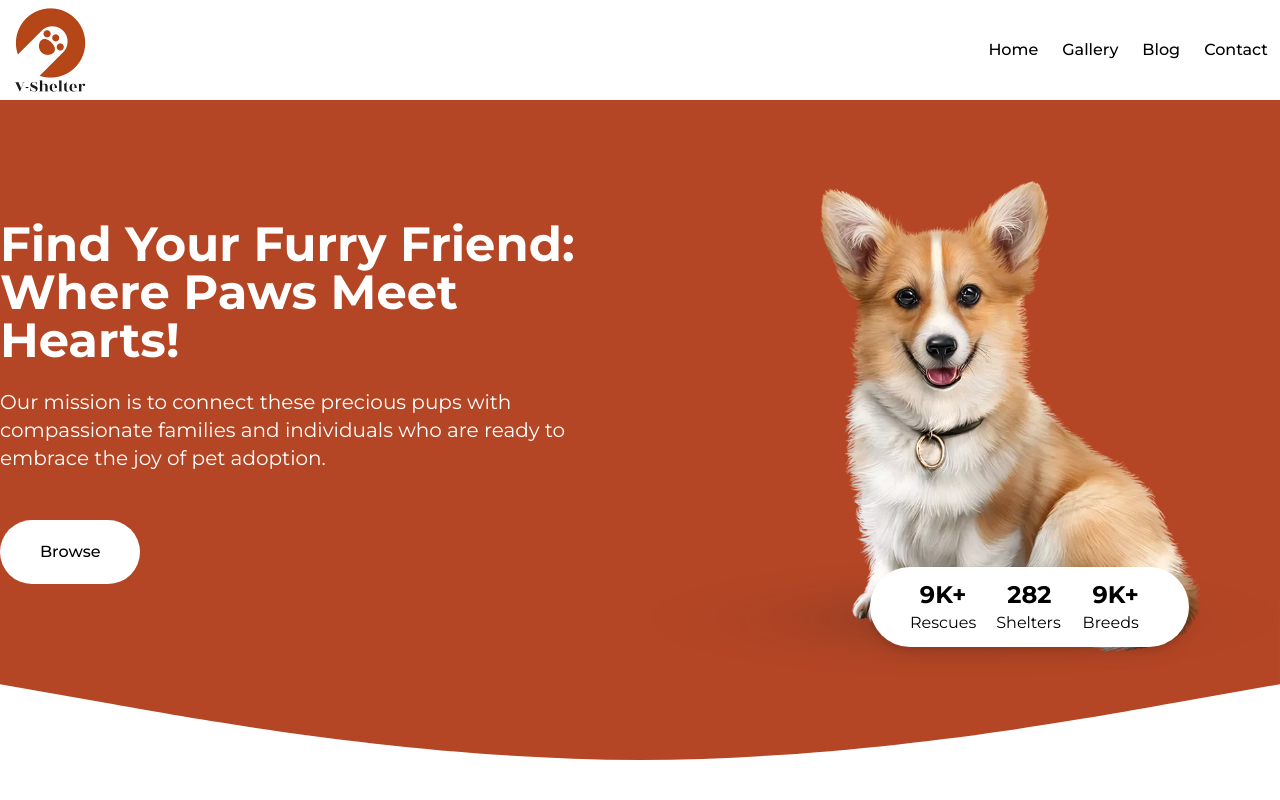
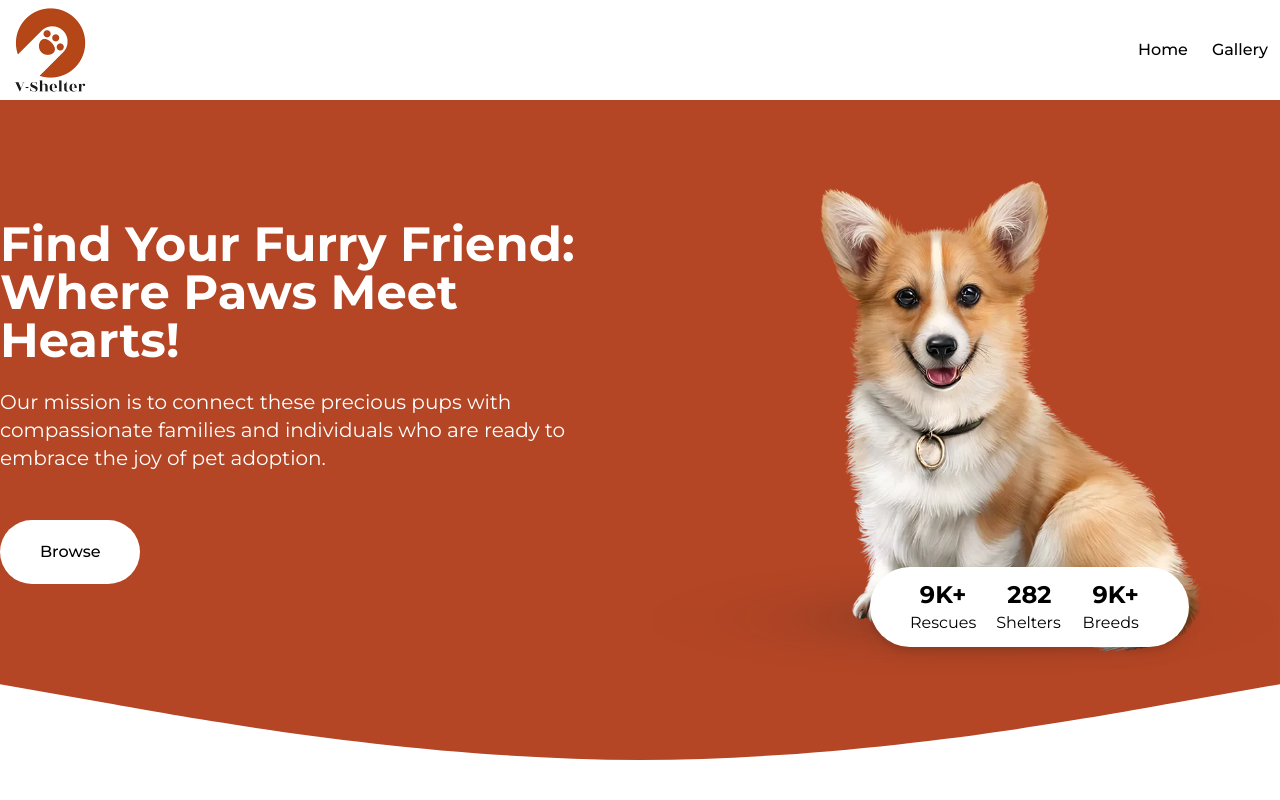
Before and after one commit to Victoryeddy/dog-adoption-site, a Vue app: page / in a window 1280 px wide. Shown: the top 800 px of the page. Built offline with nearby package versions, Linux system fonts and the light colour scheme; no server answers.

Commit message:
Comment out some menu's from navbar

```diff
--- a/src/components/Navbar.vue
+++ b/src/components/Navbar.vue
@@ -15,8 +15,8 @@
         <router-link class="px-3 font-medium" to="/gallery"
           >Gallery</router-link
         >
-        <router-link class="px-3 font-medium" to="/">Blog</router-link>
-        <router-link class="px-3 font-medium" to="/">Contact</router-link>
+        <!-- <router-link class="px-3 font-medium" to="/">Blog</router-link> -->
+        <!-- <router-link class="px-3 font-medium" to="/">Contact</router-link> -->
       </div>
     </div>
   </div>
--- a/src/views/Gallery.vue
+++ b/src/views/Gallery.vue
@@ -60,7 +60,7 @@ export default {
   methods: {
     getDogs() {
       this.$http
-        .get(`search?limit=20&api_key=${process.env.VUE_APP_DOG_API_KEY}`)
+        .get(`search?limit=18&api_key=${process.env.VUE_APP_DOG_API_KEY}`)
         .then((response) => {
           // console.log(response.data);
           this.loading = false;
```
